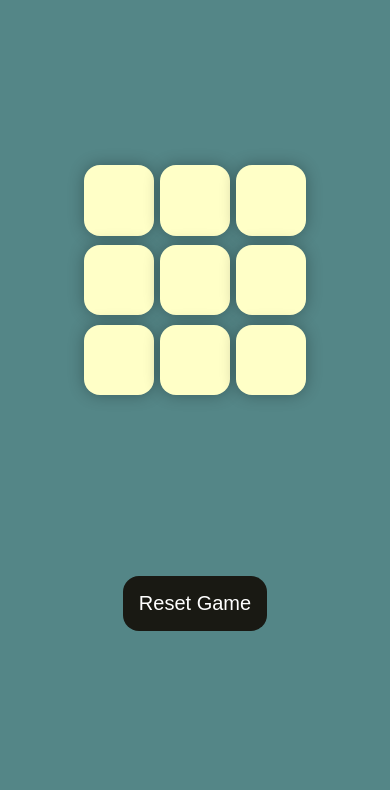
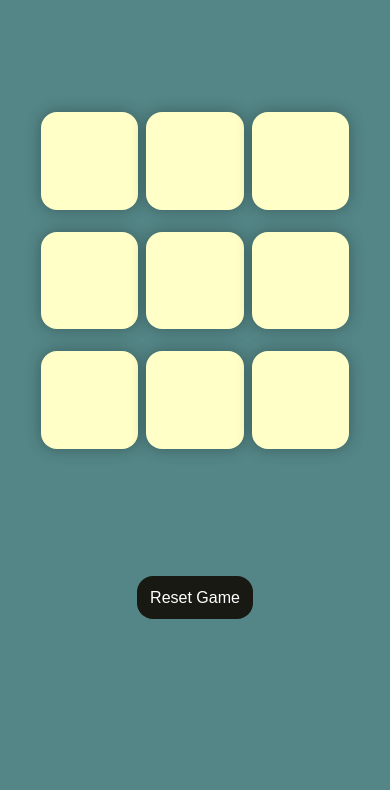
Before and after one commit to Manish122003/Tic-Tac-Toe-Game-, a plain HTML site: page index.html in a window 390 px wide. Shown: the part 52-842 px from the top of the page. Drawn offline with Linux system fonts and the light colour scheme.

Commit message:
Update style.css

```diff
--- a/style.css
+++ b/style.css
@@ -1,65 +1,72 @@
-*{
+* {
     margin: 0;
     padding: 0;
+    box-sizing: border-box;
 }
 
-body{
+body {
     background-color: #548687;
     text-align: center;
+    font-family: Arial, sans-serif;
 }
 
-.container{
+.container {
     height: 70vh;
     display: flex;
     justify-content: center;
     align-items: center;
 }
 
-.game{
+.game {
     height: 60vmin;
     width: 60vmin;
     display: flex;
-    flex-wrap : wrap;
+    flex-wrap: wrap;
     justify-content: center;
     align-items: center;
-    gap: 1.5vmin;
+    gap: 1.2vmin;
 }
 
-.box{
+.box {
     height: 18vmin;
     width: 18vmin;
     border-radius: 1rem;
     border: none;
-    box-shadow :0 0 1rem rgb(0, 0, 0, 0.3);
+    box-shadow: 0 0 1rem rgba(0, 0, 0, 0.3);
     font-size: 8vmin;
-    color: #b0413e;;
+    color: #b0413e;
     background-color: #ffffc7;
+    transition: all 0.3s ease-in-out;
 }
 
-#resetbtn{
+.box:hover {
+    transform: scale(1.05);
+    background-color: #f3e5ab;
+    cursor: pointer;
+}
+
+button {
     padding: 1rem;
     font-size: 1.25rem;
     background-color: #191913;
     color: #fff;
     border-radius: 1rem;
     border: none;
+    cursor: pointer;
+    transition: all 0.3s ease-in-out;
 }
 
-#new_btn{
-    padding: 1rem;
-    font-size: 1.25rem;
-    background-color: #191913;
-    color: #fff;
-    border-radius: 1rem;
-    border: none;
+button:hover {
+    background-color: #333;
 }
 
-#winmsg{
+#winmsg {
     color: #ffffc7;
-    font-size: 8vmin;
+    font-size: 7vmin;
+    font-weight: bold;
 }
 
-.msg_container{
+.msg_container {
     height: 100vmin;
     display: flex;
     justify-content: center;
@@ -68,6 +75,30 @@ body{
     gap: 2rem;
 }
 
-.hide{
+.hide {
     display: none;
 }
+
+/* Responsive Design for Small Screens */
+@media (max-width: 600px) {
+    .game {
+        width: 90vmin;
+        height: 90vmin;
+        gap: 2vmin;
+    }
+
+    .box {
+        height: 25vmin;
+        width: 25vmin;
+        font-size: 10vmin;
+    }
+
+    button {
+        font-size: 1rem;
+        padding: 0.8rem;
+    }
+
+    #winmsg {
+        font-size: 6vmin;
+    }
+}
```
